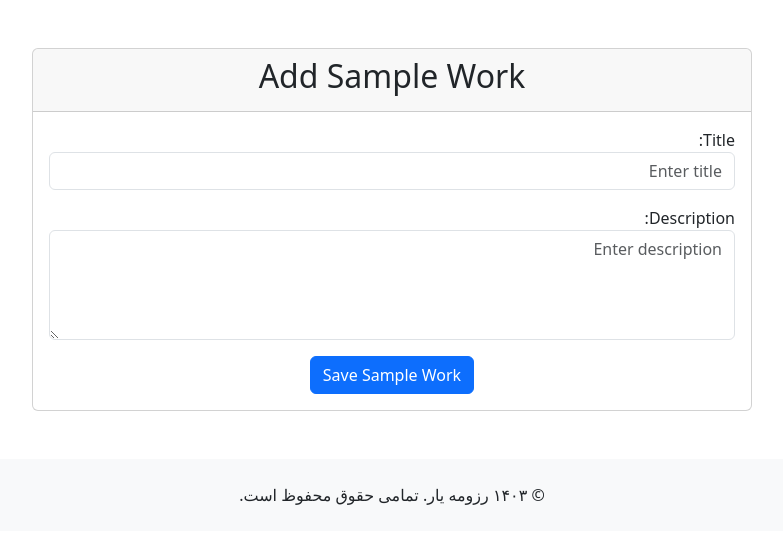
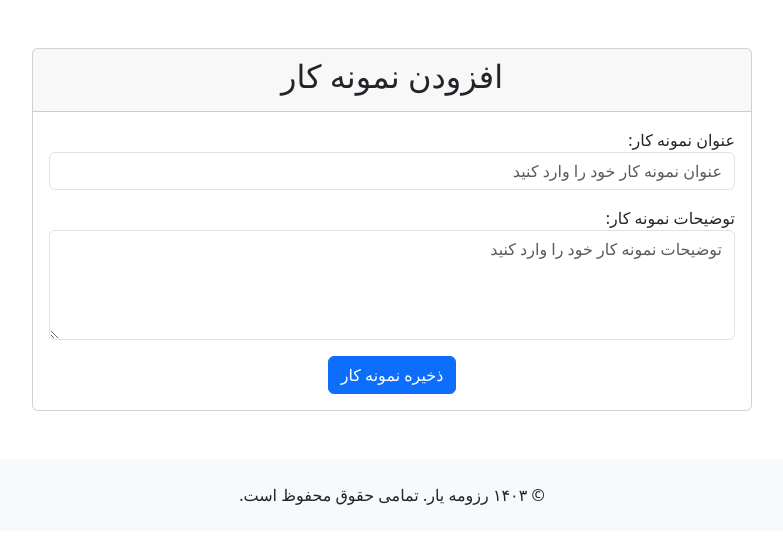
Before and after one commit to khoshraftar/data-line, a Django app: template templates/ostadkar/add_sample_work.html in a window 1280 px wide. Shown: the part 56-600 px from the top of the page, without its empty margins (248-1031 px from the left). Run offline with Django 5.2, Linux system fonts and the light colour scheme; the template is opened without the code that fills it: values that come from a table or form of the project are taken from there, others are empty; some libraries are stand-ins or nearby versions.

Commit message:
Convert all forms and templates to Persian with RTL support

```diff
--- a/ostadkar/forms.py
+++ b/ostadkar/forms.py
@@ -21,18 +21,38 @@ class SampleWorkForm(forms.ModelForm):
     class Meta:
         model = SampleWork
         fields = ['title', 'description']
+        labels = {
+            'title': 'عنوان نمونه کار',
+            'description': 'توضیحات نمونه کار',
+        }
         widgets = {
-            'title': forms.TextInput(attrs={'class': 'form-control', 'placeholder': 'Enter title'}),
-            'description': forms.Textarea(attrs={'class': 'form-control', 'placeholder': 'Enter description', 'rows': 4}),
+            'title': forms.TextInput(attrs={
+                'class': 'form-control',
+                'placeholder': 'عنوان نمونه کار خود را وارد کنید',
+                'dir': 'rtl'
+            }),
+            'description': forms.Textarea(attrs={
+                'class': 'form-control',
+                'placeholder': 'توضیحات نمونه کار خود را وارد کنید',
+                'rows': 4,
+                'dir': 'rtl'
+            }),
         }
 
 
 class SampleWorkImageForm(forms.Form):
     images = MultipleFileField(
         required=True,
-        help_text='You can select multiple images at once.'
+        help_text='می‌توانید چندین تصویر را همزمان انتخاب کنید.',
+        label='تصاویر'
     )
     description = forms.CharField(
-        widget=forms.Textarea(attrs={'class': 'form-control', 'placeholder': 'Enter a description for these images', 'rows': 3}),
+        label='توضیحات تصاویر',
+        widget=forms.Textarea(attrs={
+            'class': 'form-control',
+            'placeholder': 'توضیحات مربوط به این تصاویر را وارد کنید',
+            'rows': 3,
+            'dir': 'rtl'
+        }),
         required=False
     )
--- a/ostadkar/models.py
+++ b/ostadkar/models.py
@@ -6,36 +6,44 @@ import uuid
 # Create your models here.
 
 class UserAuth(models.Model):
-    user_id = models.CharField(max_length=255, unique=True)
-    access_token = models.TextField()
-    created_at = models.DateTimeField(auto_now_add=True)
-    updated_at = models.DateTimeField(auto_now=True)
+    user_id = models.CharField(max_length=255, unique=True, verbose_name='شناسه کاربر')
+    access_token = models.TextField(verbose_name='توکن دسترسی')
+    created_at = models.DateTimeField(auto_now_add=True, verbose_name='تاریخ ایجاد')
+    updated_at = models.DateTimeField(auto_now=True, verbose_name='تاریخ بروزرسانی')
 
     def __str__(self):
         return f"User {self.user_id}"
 
+    class Meta:
+        verbose_name = 'احراز هویت کاربر'
+        verbose_name_plural = 'احراز هویت کاربران'
+
 
 class SampleWork(models.Model):
-    uuid = models.UUIDField(default=uuid.uuid4, editable=False, unique=True, db_index=True)
-    title = models.CharField(max_length=200)
-    post_token = models.CharField(max_length=8)
-    user = models.ForeignKey(UserAuth, on_delete=models.CASCADE)
-    description = models.TextField()
-    created_at = models.DateTimeField(auto_now_add=True)
+    uuid = models.UUIDField(default=uuid.uuid4, editable=False, unique=True, db_index=True, verbose_name='شناسه یکتا')
+    title = models.CharField(max_length=200, verbose_name='عنوان')
+    post_token = models.CharField(max_length=8, verbose_name='توکن پست')
+    user = models.ForeignKey(UserAuth, on_delete=models.CASCADE, verbose_name='کاربر')
+    description = models.TextField(verbose_name='توضیحات')
+    created_at = models.DateTimeField(auto_now_add=True, verbose_name='تاریخ ایجاد')
 
     def __str__(self):
         return f"Image for {self.sample_work.title}"
 
     class Meta:
         ordering = ['created_at']
+        verbose_name = 'نمونه کار'
+        verbose_name_plural = 'نمونه کارها'
 
 class PostImage(models.Model):
-    image = models.ImageField(upload_to='sample_works/images/')
-    created_at = models.DateTimeField(auto_now_add=True)
-    sample_work = models.ForeignKey(SampleWork, on_delete=models.CASCADE)
+    image = models.ImageField(upload_to='sample_works/images/', verbose_name='تصویر')
+    created_at = models.DateTimeField(auto_now_add=True, verbose_name='تاریخ ایجاد')
+    sample_work = models.ForeignKey(SampleWork, on_delete=models.CASCADE, verbose_name='نمونه کار')
 
     def __str__(self):
         return f"Image for {self.sample_work.title}"
 
     class Meta:
         ordering = ['-created_at']
+        verbose_name = 'تصویر پست'
+        verbose_name_plural = 'تصاویر پست'
--- a/templates/ostadkar/add_sample_work.html
+++ b/templates/ostadkar/add_sample_work.html
@@ -1,14 +1,14 @@
 {% extends 'base.html' %}
 
-{% block title %}Add Sample Work - Ostadkar{% endblock %}
+{% block title %}افزودن نمونه کار - استادکار{% endblock %}
 
 {% block content %}
-<div class="container mt-5">
+<div class="container mt-5" dir="rtl">
     <div class="row justify-content-center">
         <div class="col-md-8">
             <div class="card">
                 <div class="card-header">
-                    <h2 class="text-center">Add Sample Work</h2>
+                    <h2 class="text-center">افزودن نمونه کار</h2>
                 </div>
                 <div class="card-body">
                     <form method="post">
@@ -17,7 +17,7 @@
                             {{ form.as_p }}
                         </div>
                         <div class="text-center">
-                            <button type="submit" class="btn btn-primary">Save Sample Work</button>
+                            <button type="submit" class="btn btn-primary">ذخیره نمونه کار</button>
                         </div>
                     </form>
                 </div>
```
Also changed, not shown: templates/ostadkar/post_images.html (+6 -6 lines), templates/ostadkar/sample_works.html (+12 -12 lines), templates/ostadkar/upload_sample_work_images.html (+8 -8 lines).
